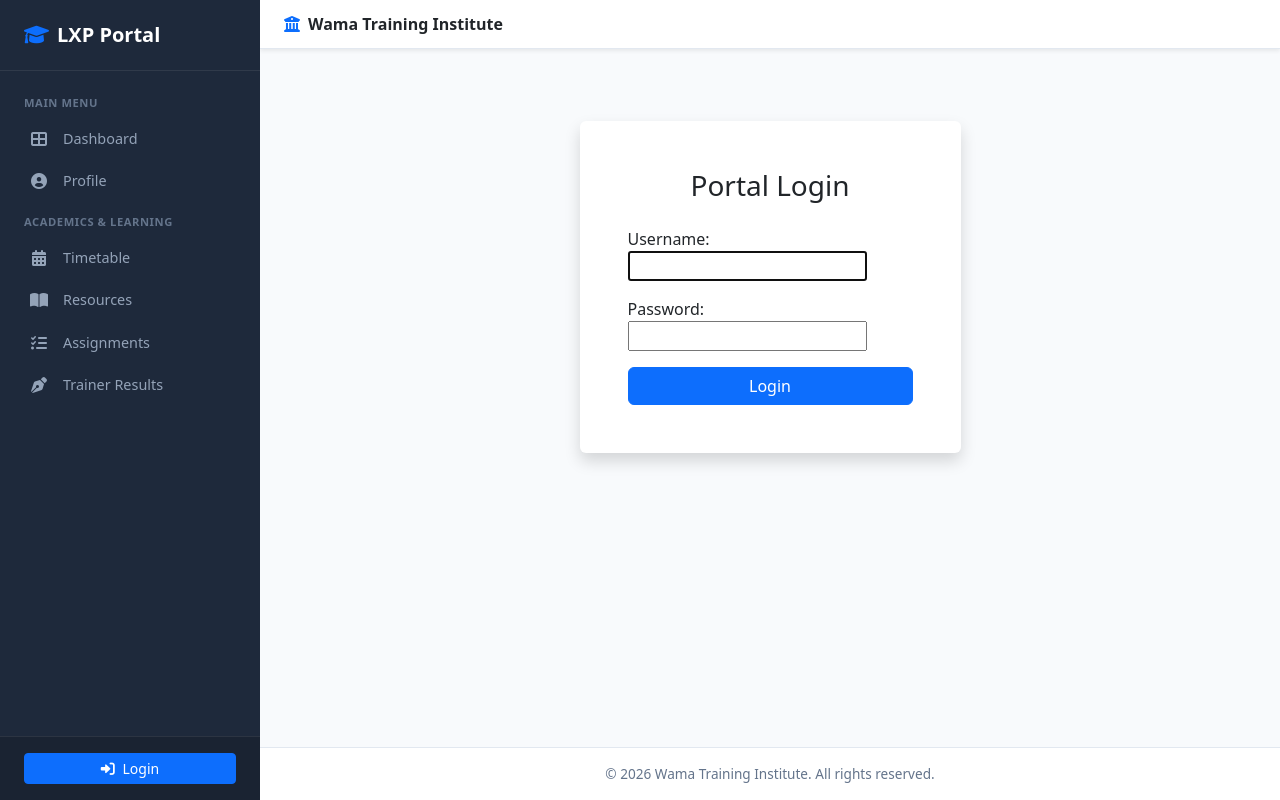
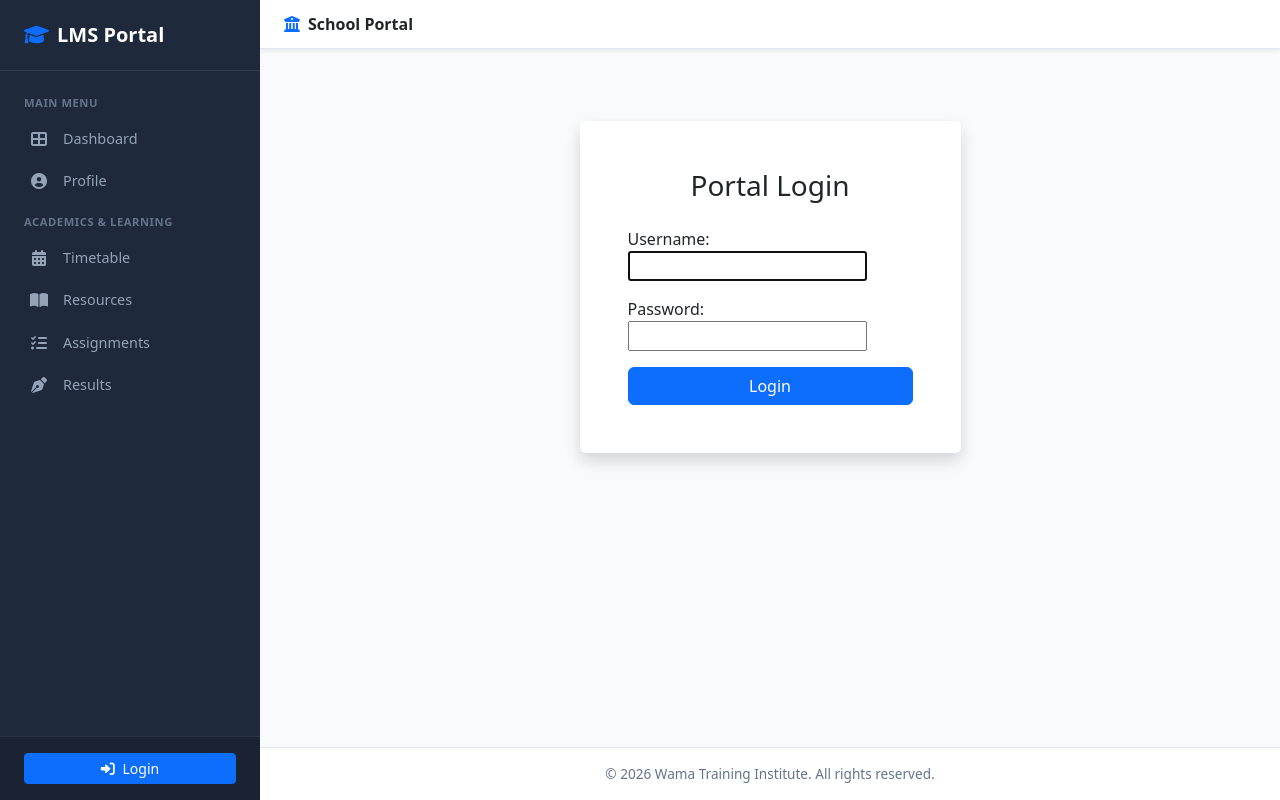
Before and after one commit to Kipkerich/learning-management-system, a Django app: a page that uses lms/templates/base.html in a window 1280 px wide. Run offline with Django 5.2, Linux system fonts and the light colour scheme.

Commit message:
Finalized the changes and ensured that the project is ready to be merged to origin

```diff
--- a/lms/templates/base.html
+++ b/lms/templates/base.html
@@ -186,7 +186,7 @@
         <!-- Left Sidebar Navigation -->
         <nav id="sidebar">
             <a href="{% url 'dashboard' %}" class="sidebar-brand">
-                <span><i class="fas fa-graduation-cap me-2 text-primary"></i>LXP Portal</span>
+                <span><i class="fas fa-graduation-cap me-2 text-primary"></i>LMS Portal</span>
                 <button type="button" class="btn-close btn-close-white d-lg-none" id="sidebarCloseBtn" aria-label="Close"></button>
             </a>
 
@@ -229,7 +229,7 @@
                 {% else %}
                 <li>
                     <a href="{% url 'trainer_portal' %}" class="nav-link {% if request.resolver_match.url_name == 'trainer_portal' or request.resolver_match.url_name == 'enter_results' %}active{% endif %}">
-                        <i class="fas fa-pen-nib"></i> Trainer Results
+                        <i class="fas fa-pen-nib"></i>  Results
                     </a>
                 </li>
                 {% endif %}
@@ -314,7 +314,7 @@
                 </button>
                 <div class="fw-bold text-dark d-flex align-items-center">
                     <i class="fas fa-university text-primary me-2 d-none d-sm-inline"></i>
-                    <span>Wama Training Institute</span>
+                    <span>School Portal</span>
                 </div>
                 <div>
                     {% if user.is_authenticated %}
```
